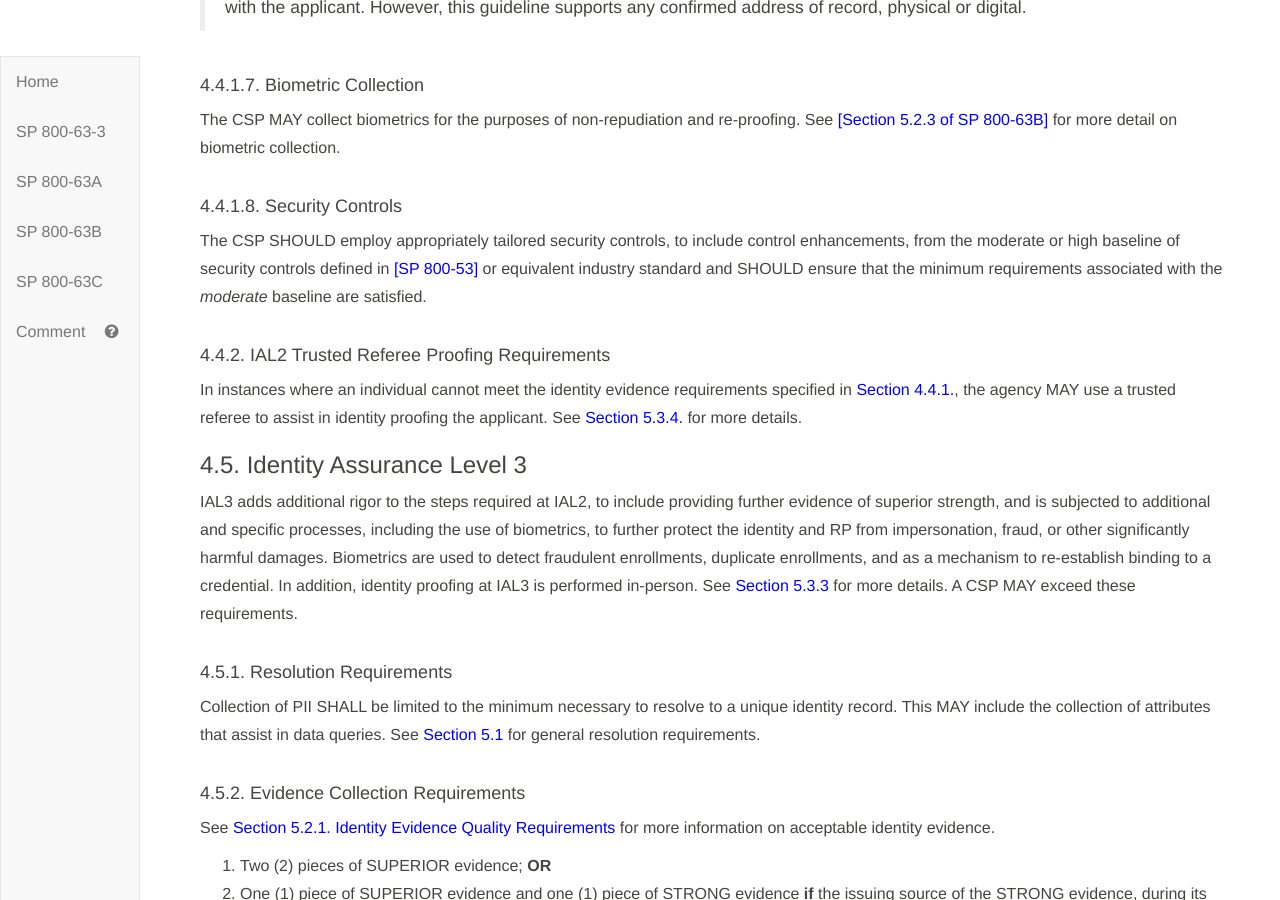
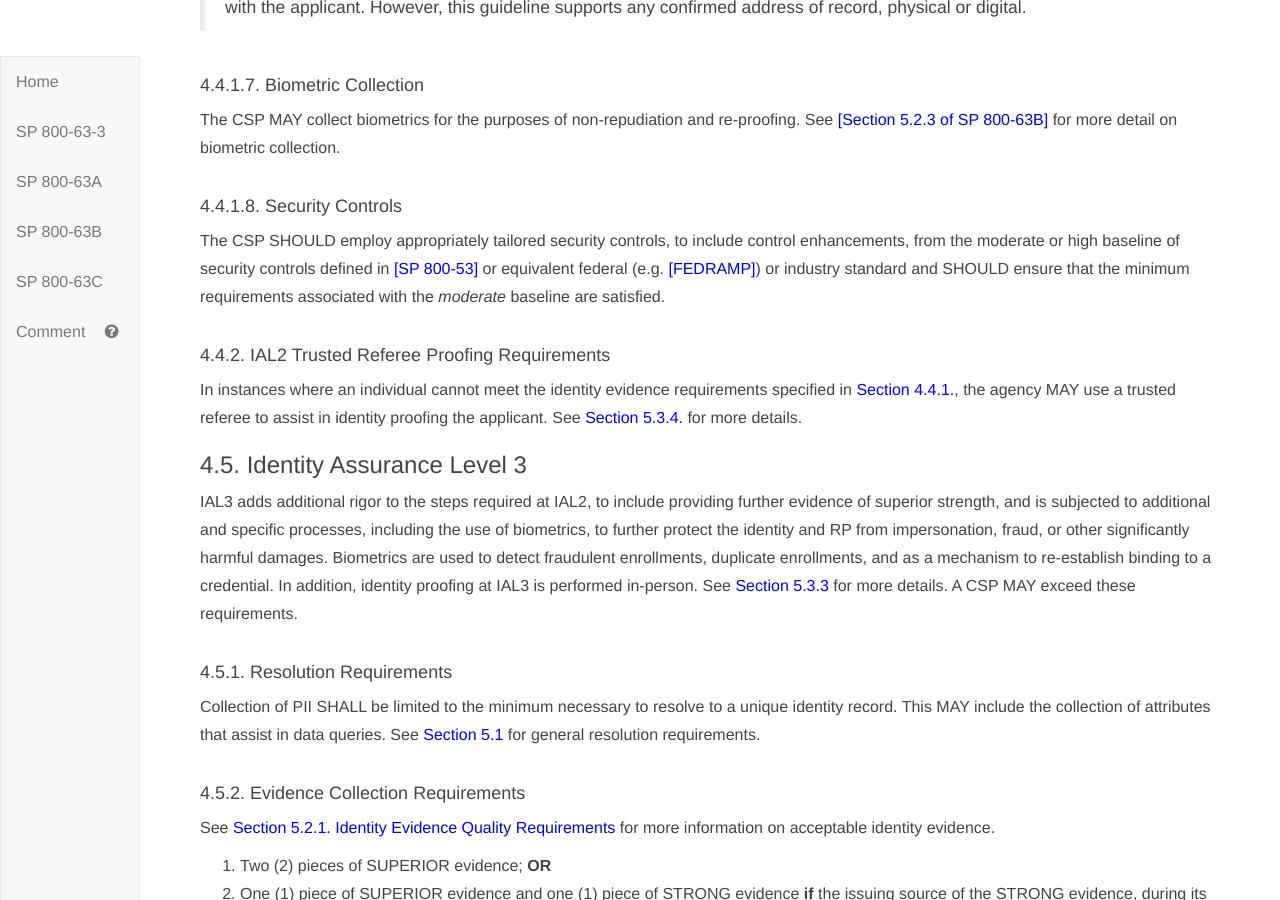
Before and after one commit to usnistgov/800-63-3, a Jekyll site: the page built from sp800-63a/sec4_ial.md, in a window 1280 px wide and 900 px high, scrolled down 5381 px. Built offline with Jekyll 4.4.1, drawn with Linux system fonts in a browser that asks for light colours; our own code applies the rules of GitHub Pages for plain Markdown files; some of the changed text lies outside the part shown.

Commit message:
Closes #1360

```diff
--- a/sp800-63a/sec4_ial.md
+++ b/sp800-63a/sec4_ial.md
@@ -161,7 +161,7 @@ The CSP MAY collect biometrics for the purposes of non-repudiation and re-proofi
 
 #### 4.4.1.8. Security Controls
 
-The CSP SHOULD employ appropriately tailored security controls, to include control enhancements, from the moderate or high baseline of security controls defined in [[SP 800-53]](#SP800-53) or equivalent industry standard and SHOULD ensure that the minimum requirements associated with the *moderate* baseline are satisfied.
+The CSP SHOULD employ appropriately tailored security controls, to include control enhancements, from the moderate or high baseline of security controls defined in [[SP 800-53]](#SP800-53) or equivalent federal (e.g. [[FEDRAMP]](#FEDRAMP))  or industry standard and SHOULD ensure that the minimum requirements associated with the *moderate* baseline are satisfied.
 
 #### <a name="referee"></a>4.4.2. IAL2 Trusted Referee Proofing Requirements
 
@@ -216,7 +216,7 @@ The CSP SHALL collect and record a biometric sample at the time of proofing (e.g
 
 #### 4.5.8. Security  Controls
 
-The CSP SHOULD employ appropriately tailored security controls, to include control enhancements, from the High baseline of security controls defined in [[SP 800-53]](#SP800-53) or an equivalent industry standard and SHOULD ensure that the minimum requirements associated with the *high* baseline are satisfied.
+The CSP SHOULD employ appropriately tailored security controls, to include control enhancements, from the High baseline of security controls defined in [[SP 800-53]](#SP800-53) or an equivalent federal (e.g. [[FEDRAMP]](#FEDRAMP)) or industry standard and SHOULD ensure that the minimum requirements associated with the *high* baseline are satisfied.
 
 ### <a name="enrollmentcode"></a> 4.6. Enrollment Code
 
```
Also changed, not shown: sp800-63-3/definitions.md (+1 -0 lines), sp800-63a/sec10_references.md (+2 -0 lines).
